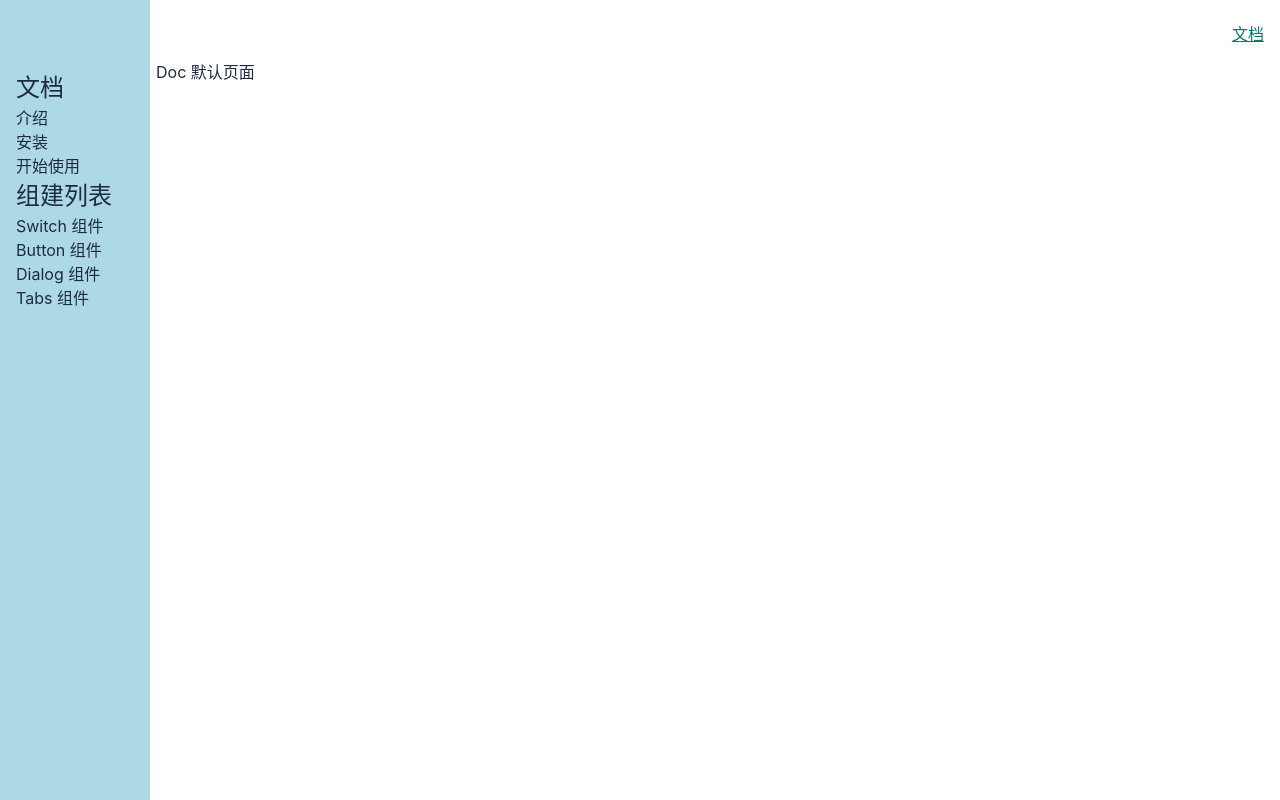
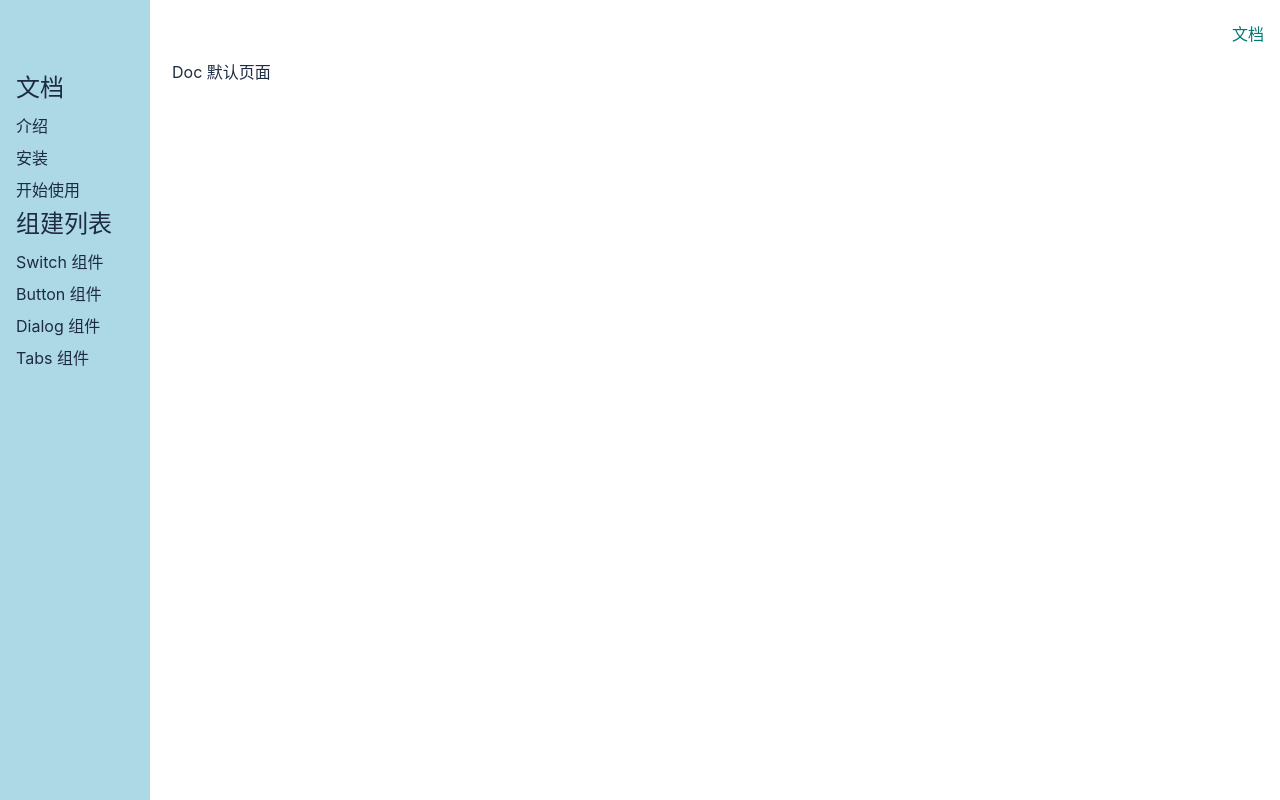
Before and after one commit to Hefeixiong/gulu-ui, a Vue app: page /#/doc in a window 1280 px wide. Built offline with nearby package versions, Linux system fonts and the light colour scheme.

Commit message:
复杂高亮路由

```diff
--- a/src/views/Doc.vue
+++ b/src/views/Doc.vue
@@ -51,10 +51,7 @@ export default {
 };
 </script>
 
-<style lang="scss">
-.router-link-active {
-  text-decoration: underline;
-}
+<style lang="scss" scoped>
 .layout {
   display: flex;
   flex-direction: column;
@@ -77,14 +74,14 @@ export default {
 .content {
   display: flex;
 
-  > .aside {
+  > aside {
     flex-shrink: 0;
   }
 
-  > .main {
+  > main {
     flex-grow: 1;
     padding-left: 16px;
-    background: lightgreen;
+    background: white;
   }
 }
 
@@ -92,18 +89,28 @@ aside {
   background: lightblue;
   width: 150px;
   position: fixed;
+  padding: 70px 0 16px;
   top: 0;
   left: 0;
-  padding: 70px 16px 16px;
   height: 100%;
 
-  > .h2 {
+  > h2 {
     margin-bottom: 4px;
+
+    padding: 0 16px;
   }
 
-  > .ol {
-    > .li {
-      padding: 4px 0;
+  > ol {
+    > li {
+      > a {
+        display: block;
+        padding: 4px 16px;
+        text-decoration: none;
+      }
+
+      .router-link-active {
+        background: white;
+      }
     }
   }
 }
```
